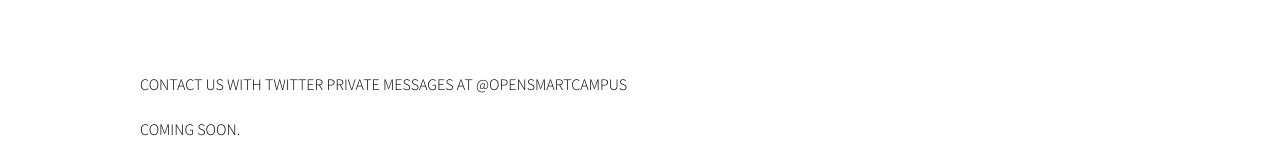
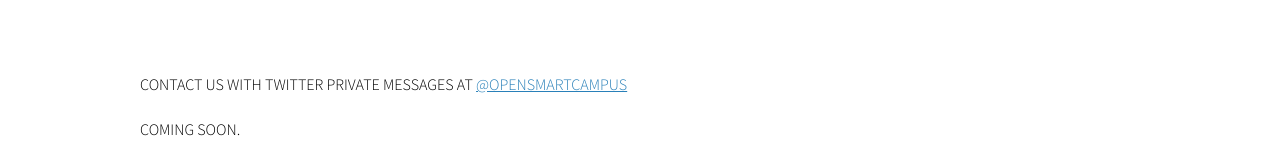
Before and after one commit to opensmartcampus/opensmartcampus.github.io, a plain HTML site: page contact.html in a window 1280 px wide. Shown: the part 254-414 px from the top of the page. Drawn offline with Linux system fonts and the light colour scheme.

Commit message:
add link to twitter

```diff
--- a/contact.html
+++ b/contact.html
@@ -45,7 +45,7 @@
 	<div id="staff" class="container">
 		<div class="title">
 
-<p>Contact us with Twitter private messages at @OpenSmartCampus</p>
+<p>Contact us with Twitter private messages at <a href="https://twitter.com/OpenSmartCampus">@OpenSmartCampus</a></p>
 
 <p>Coming Soon.</p>
 
```
